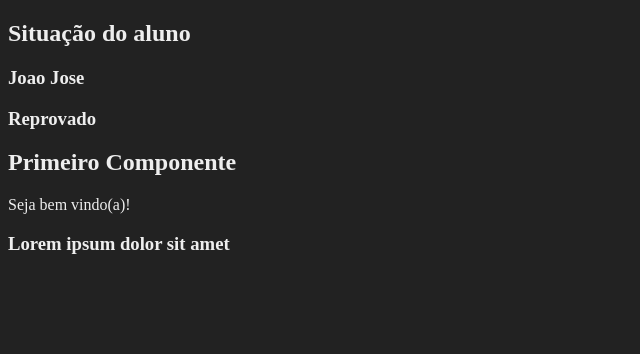
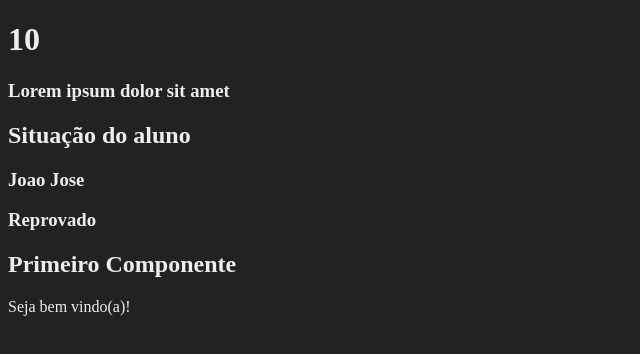
Before and after one commit to plinioaraujo/curso-react-redux, a React (Create React App) app: page / in a window 1280 px wide. Shown: the top 354 px of the page, without its empty margins (0-640 px from the left). Built offline with nearby package versions, Linux system fonts and the light colour scheme.

Commit message:
Curso React + redux - Desafio Numero Aleatorio

```diff
--- /dev/null
+++ b/src/App.jsx
@@ -0,0 +1,27 @@
+import React from 'react';
+
+import Fragmento from "./components/basicos/Fragmentos";
+import ComParametro from "./components/basicos/ComParametro";
+import Primeiro from "./components/basicos/Primeiro";
+import Aleatorio from './components/basicos/Aleatorio';
+
+
+const App = () => {
+    return (
+
+        <div>
+        <Aleatorio minimo={1} maximo={10}></Aleatorio>
+        <Fragmento></Fragmento>
+        <ComParametro
+            titulo="Situação do aluno"
+            aluno="Joao Jose"
+            nota={6.0}>
+        </ComParametro>
+        <Primeiro></Primeiro>
+    </div>
+
+
+     );
+}
+
+export default App;
--- /dev/null
+++ b/src/components/basicos/Aleatorio.jsx
@@ -0,0 +1,12 @@
+import React from 'react';
+
+const Aleatorio = (props) => {
+    const aleatorio = Math.floor(Math.random()*(props.maximo-props.minimo+1)+props.minimo)
+
+    return (
+        <h1>{aleatorio}</h1>
+
+     );
+}
+
+export default Aleatorio;
--- a/src/index.js
+++ b/src/index.js
@@ -1,27 +1,12 @@
 import ReactDom from "react-dom";
 import React from "react";
 
-import Fragmento from "./components/basicos/Fragmentos";
-import ComParametro from "./components/basicos/ComParametro";
-import Primeiro from "./components/basicos/Primeiro";
 import './index.css';
 
-const el = document.getElementById('root');
+import App from "./App"
 
 ReactDom.render(
+    <App></App>
 
-    <div>
-        <ComParametro
-            titulo="Situação do aluno"
-            aluno="Joao Jose"
-            nota={6.0}>
-        </ComParametro>
-        <Primeiro></Primeiro>
-        <Fragmento></Fragmento>
-
-
-
-    </div>
-
-    ,el
+    ,document.getElementById('root')
 );
```
